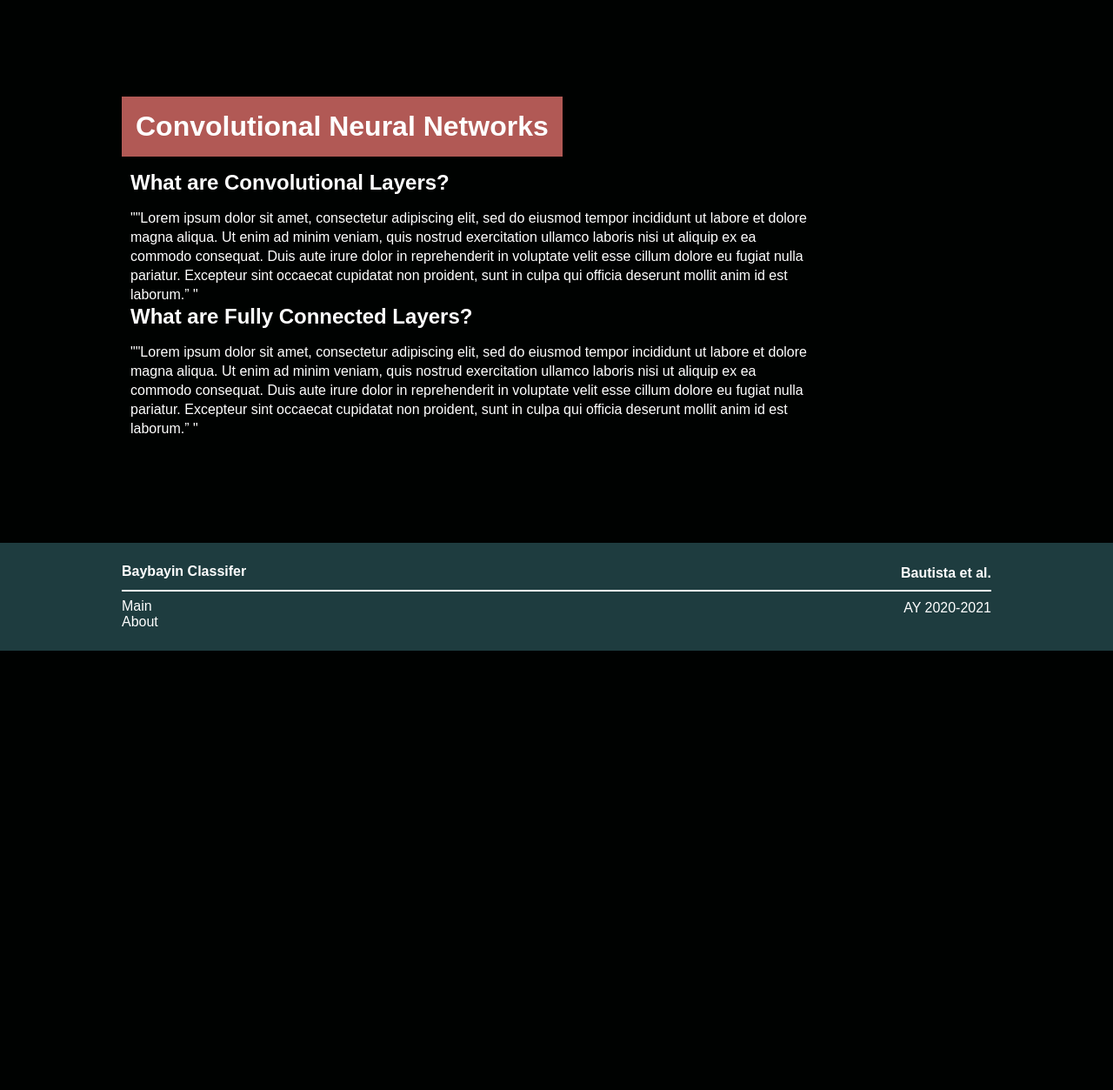
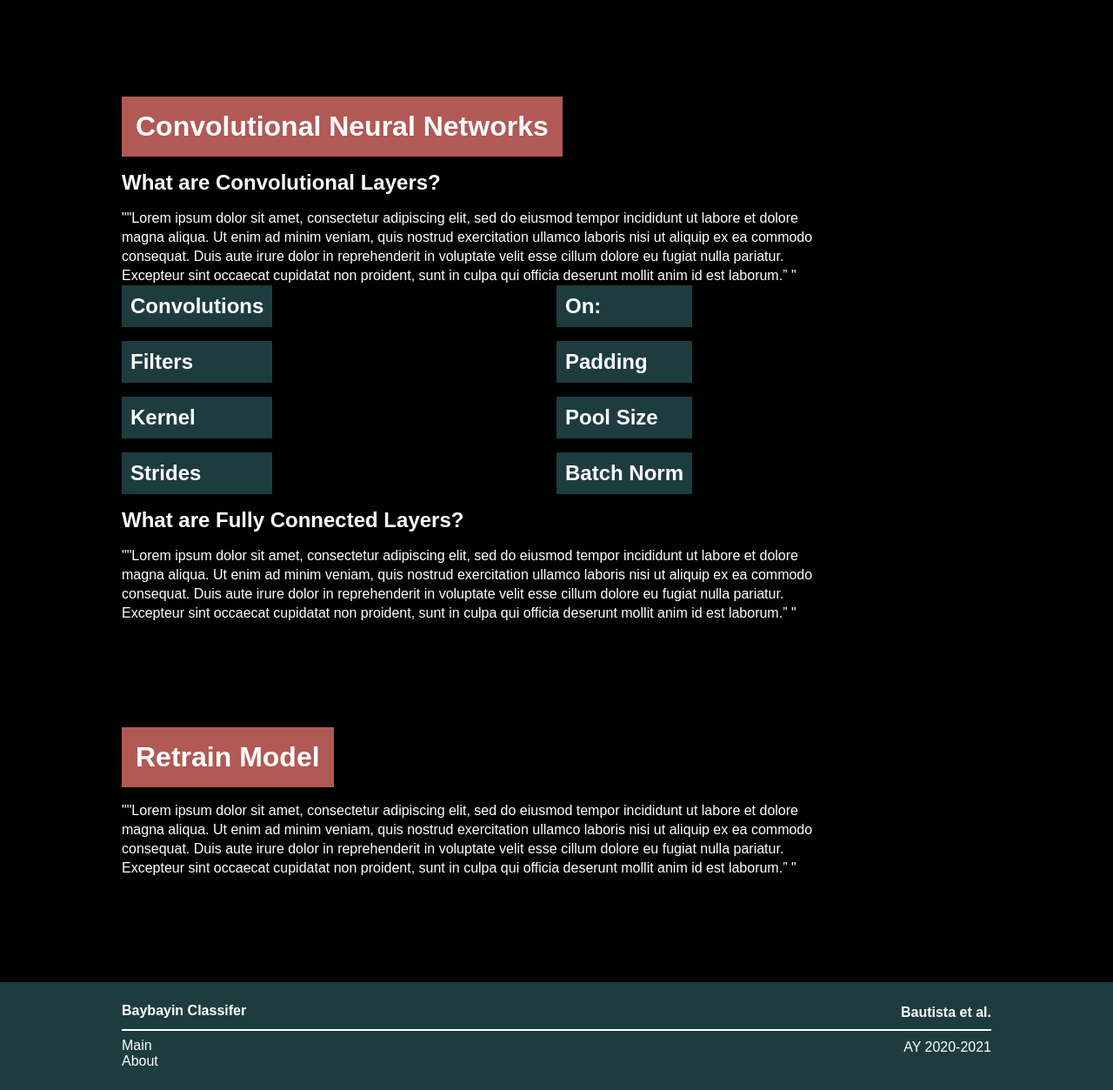
Before and after one commit to temujin-lampasa/baybayin-classifier, a Flask app: page / in a window 1280 px wide. Shown: the part 575-1828 px from the top of the page at 87% size. Before the commit the page ends 1323 px from the top, so only its background shows below. Run offline with Flask 2, Linux system fonts and the light colour scheme; data comes from the database, SQL or seed files in the repository.

Commit message:
Add training and cnn sections

```diff
--- a/static/css/index.css
+++ b/static/css/index.css
@@ -7,11 +7,11 @@
 .drawing-board {
     margin-top: 20px;
 }
-.drawing-content{
+.columns{
     display: flex;
     flex-direction:row;
 }
-.drawing-content p{
+.columns p{
     width: 80%;
 }
 .drawing-canvas-background{
@@ -42,9 +42,14 @@
     color: #fff;
     font-family: 'Mulish', sans-serif;
 }
-.rows{
+
+.drawing-content{
     flex-direction: row;
     margin-left: 10px;
+}
+
+.rows {
+    width: 100%;
 }
 .label-div{
     display: flex;
@@ -59,3 +64,11 @@
     flex-grow: 0;
     margin: 120px 0px;
 }
+
+.form-button {
+    margin-top: 10px;
+    margin-right: 10px;
+    background: #E5E5E5;
+    font-size: 32px;
+    font-family: 'Mulish', sans-serif;
+}
--- a/templates/index.html
+++ b/templates/index.html
@@ -10,11 +10,11 @@
     <div class="drawing-board">
         <h2>Drawing Board</h2>
     </div>
-    <div class="drawing-content">
+    <div class="columns">
         <div class="drawing-canvas-background">
             <div class="drawing-canvas"></div>
         </div>
-        <div class="rows">
+        <div class="drawing-content">
             <div class="label-div">
                 <h3 class="drawing-label">Prediction: </h3>
                 <h3 class="drawing-label">Probability: </h3>
@@ -37,13 +37,36 @@
     <div class="drawing-board">
         <h2>Convolutional Neural Networks</h2>
     </div>
-    <div class="drawing-content">
+    <div class="columns">
         <div class="rows">
             <div>
                 <h3>What are Convolutional Layers?</h3>
             </div>
             <div>
                 <p>""Lorem ipsum dolor sit amet, consectetur adipiscing elit, sed do eiusmod tempor incididunt ut labore et dolore magna aliqua. Ut enim ad minim veniam, quis nostrud exercitation ullamco laboris nisi ut aliquip ex ea commodo consequat. Duis aute irure dolor in reprehenderit in voluptate velit esse cillum dolore eu fugiat nulla pariatur. Excepteur sint occaecat cupidatat non proident, sunt in culpa qui officia deserunt mollit anim id est laborum.”                    "</p>
+            </div>
+
+
+            <div class="columns">
+
+                <div class="rows">
+                    <div class="label-div">
+                        <h3 class="drawing-label">Convolutions</h3>
+
+                        <h3 class="drawing-label">Filters</h3>
+                        <h3 class="drawing-label">Kernel</h3>
+                        <h3 class="drawing-label">Strides</h3>
+                    </div>
+                </div>
+
+                <div class="rows">
+                    <div class="label-div">
+                        <h3 class="drawing-label">On:</h3>
+                        <h3 class="drawing-label">Padding</h3>
+                        <h3 class="drawing-label">Pool Size</h3>
+                        <h3 class="drawing-label">Batch Norm</h3>
+                    </div>
+                </div>
             </div>
 
 
@@ -56,8 +79,19 @@
 
         </div>
     </div>
+</div>
 
 
+<div class='section'>
+    <div class="drawing-board">
+        <h2>Retrain Model</h2>
+    </div>
+    <div class="columns">
+        <div class="rows">
+            <div>
+                <p>""Lorem ipsum dolor sit amet, consectetur adipiscing elit, sed do eiusmod tempor incididunt ut labore et dolore magna aliqua. Ut enim ad minim veniam, quis nostrud exercitation ullamco laboris nisi ut aliquip ex ea commodo consequat. Duis aute irure dolor in reprehenderit in voluptate velit esse cillum dolore eu fugiat nulla pariatur. Excepteur sint occaecat cupidatat non proident, sunt in culpa qui officia deserunt mollit anim id est laborum.”                    "</p>
+            </div>
+        </div>
     </div>
 </div>
 {% endblock %}
```
